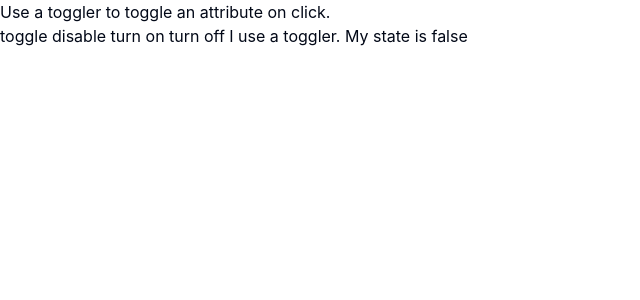
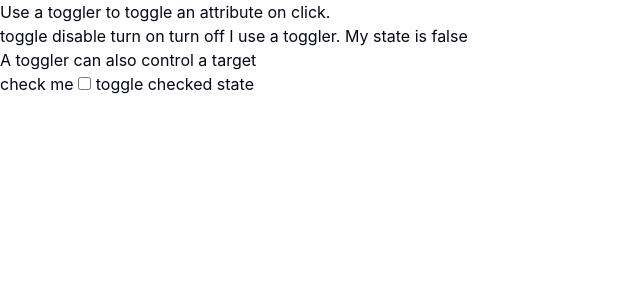
Before and after one commit to fcrozatier/choco-ui, a SvelteKit app: page /toggler in a window 1280 px wide. Shown: the top 300 px of the page, without its empty margins (0-640 px from the left). Built offline with nearby package versions, Linux system fonts and the light colour scheme.

Commit message:
add control+target example

```diff
--- a/src/routes/toggler/+page.svelte
+++ b/src/routes/toggler/+page.svelte
@@ -3,6 +3,11 @@
 
 	const toggle = createToggler({ control: { "aria-pressed": "false" } });
 	let disabled = $state(false);
+
+	const { control, target } = createToggler({
+		target: { checked: false },
+		control: { "aria-pressed": "false" },
+	});
 </script>
 
 <p>Use a toggler to toggle an attribute on click.</p>
@@ -15,3 +20,12 @@
 <button use:toggle.control {disabled} onclick={() => console.log("hello")}
 	>I use a toggler. My state is {toggle.active}</button
 >
+
+<p>A toggler can also control a target</p>
+
+<label for="">
+	check me
+	<input type="checkbox" use:target />
+</label>
+
+<button use:control onclick={() => console.log("hello")}>toggle checked state</button>
```
